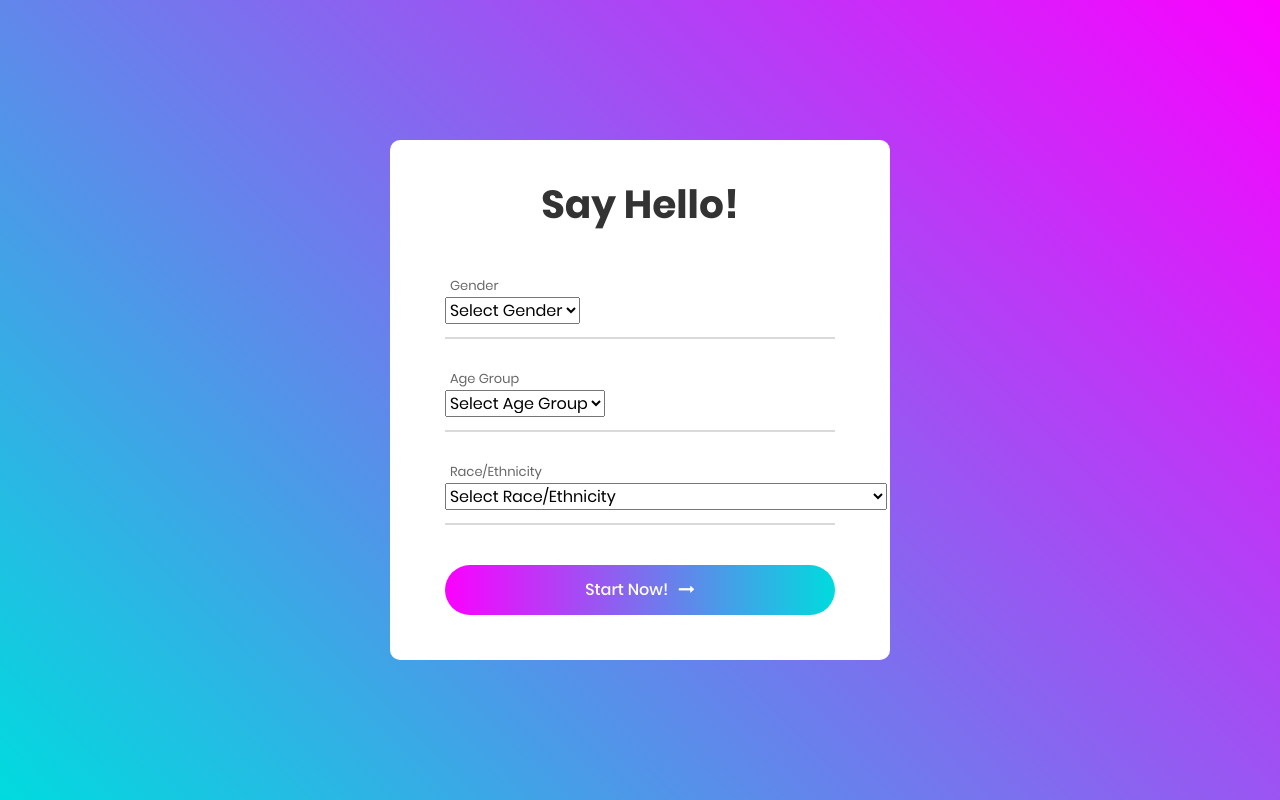
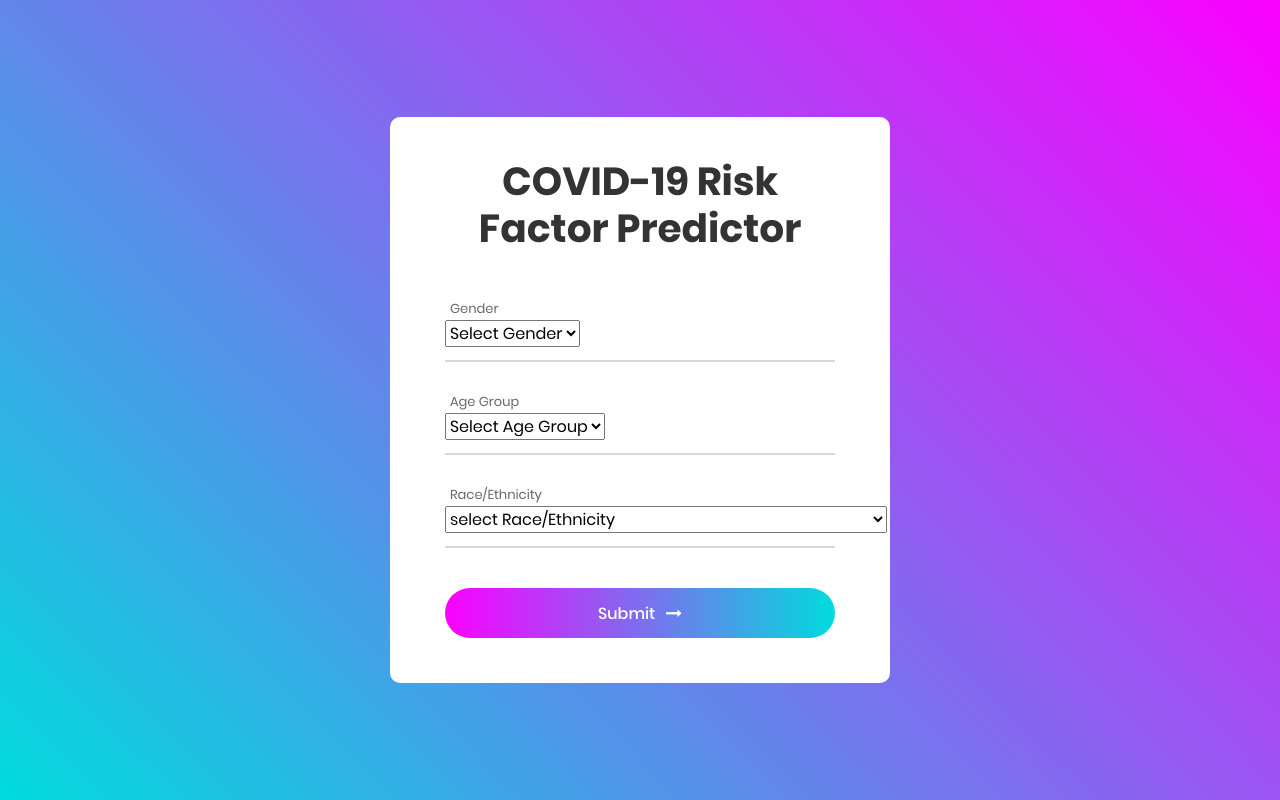
Before and after one commit to cedricvicera/C-RFP, a Flask app: page /form in a window 1280 px wide. Run offline with Flask 2, Linux system fonts and the light colour scheme; parts of the project's set-up code (start-up, migrations or seed data) failed here and were passed over; some libraries are stand-ins or nearby versions.

Commit message:
changed wording

```diff
--- a/templates/form.html
+++ b/templates/form.html
@@ -41,7 +41,7 @@
 		<div class="wrap-contact100">
 			<form class="contact100-form validate-form">
 				<span class="contact100-form-title">
-					Say Hello!
+					COVID-19 Risk Factor Predictor
 				</span>
 
 				<div class="wrap-input100 input100-select">
@@ -81,7 +81,7 @@
 					<div>
 						<select class="selection-2" name="race">
 							<!-- Value better not start with number -->
-							<option>Select Race/Ethnicity</option>
+							<option>select Race/Ethnicity</option>
 							<option value="Latino">Hispanic/Latino</option>
 							<option value="American Indian">American Indian/Alaska Native, Non-Hispanic</option>
 							<option value="Asian">Asian, Non-Hispanic</option>
@@ -100,7 +100,7 @@
 						<form>
 						<button class="contact100-form-btn" formaction="/result">
 							<span>
-								Start Now!
+								Submit
 								<i class="fa fa-long-arrow-right m-l-7" aria-hidden="true"></i>
 							</span>
 						</button>
```
